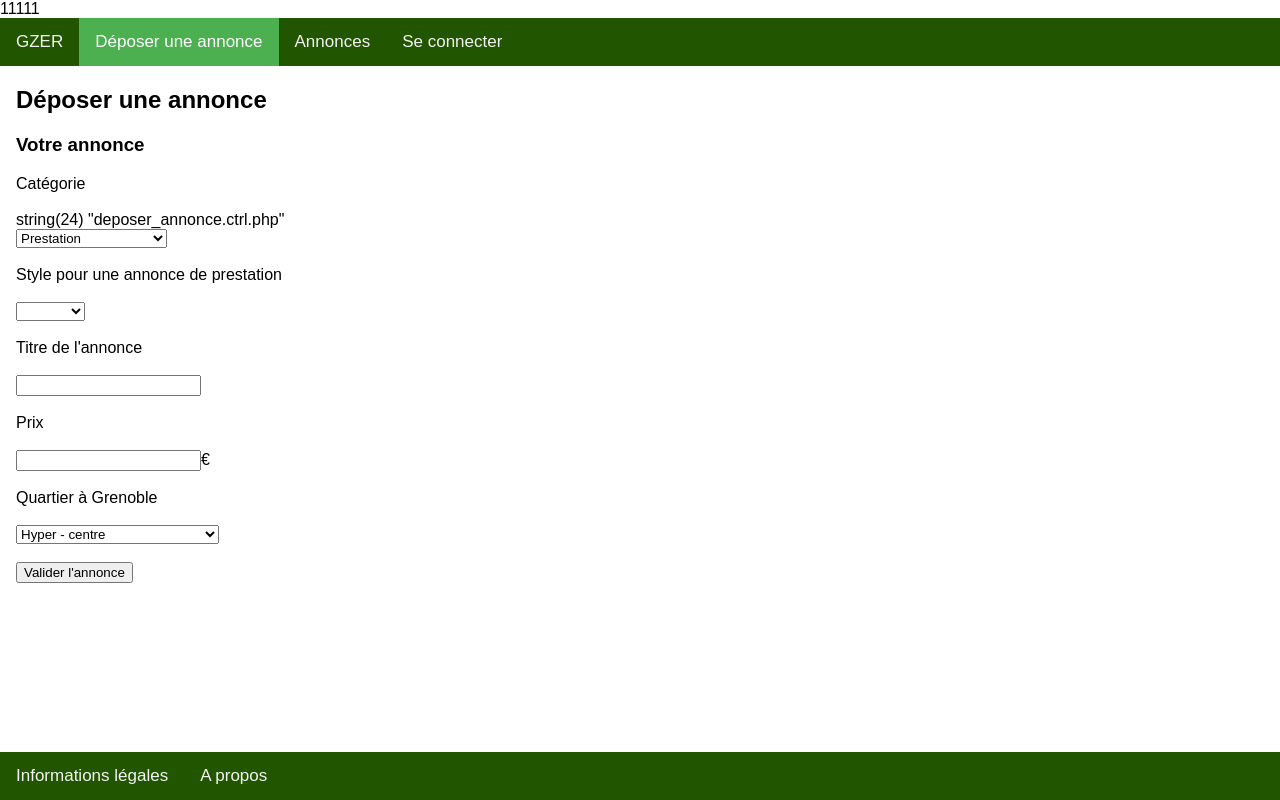
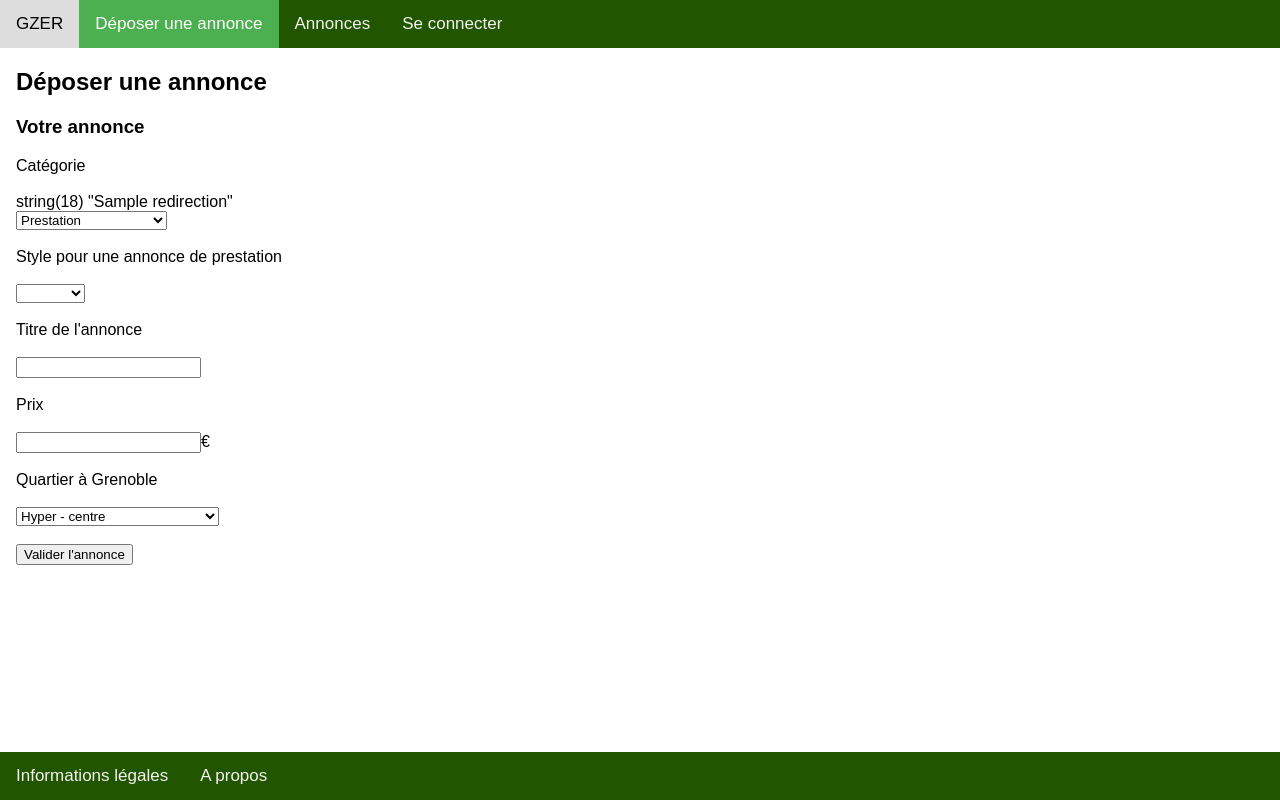
Before and after one commit to thorey1/GZER_PHP_IUT2, a PHP site: template view/deposer_annonce.view.php in a window 1280 px wide. Run offline with PHP 8.4, Linux system fonts and the light colour scheme; the template is opened without the code that fills it: most values are stand-ins (such as "Sample title", 1, 10 or a date in 2020).

Commit message:
commit 6

```diff
--- a/view/annonce_deposee.view.php
+++ b/view/annonce_deposee.view.php
@@ -19,7 +19,7 @@
   </div>
 
 
-  <?php prequire_once('../model/GzerDAO.class.php'); ?>
+  <?php require_once('../model/GzerDAO.class.php'); ?>
   <?php $config = parse_ini_file('../config/config.ini'); ?>
   <?php $DAO = new GzerDAO($config['database_path']); ?>
   <?php $DAO->insertAnnonce($num, $titre, $prix, $localisation, $auteur, $date, $categorie, $style); ?>
--- a/view/deposer_annonce.view.php
+++ b/view/deposer_annonce.view.php
@@ -1,4 +1,3 @@
-<?php echo isset($categorie); echo isset($style); echo isset($titre); echo isset($prix); echo isset($localisation);?>
 <!DOCTYPE html>
 <html lang="en" dir="ltr">
 <head>
@@ -26,12 +25,6 @@
     <h3>Votre annonce</h3>
     Catégorie
     <br><br>
-    <?php if ((isset($categorie) && $categorie == 'Prestation' && isset($style) && isset($titre) && isset($prix) && isset($localisation)) || (isset($categorie) && $categorie != 'Prestation' && isset($style) && $style == '' && isset($titre) && isset($prix) && isset($localisation))) { ?>
-    <?php  $redirection = "../view/annonce_deposee.view.php"; ?>
-    <?php } else { ?>
-    <?php  $redirection = "deposer_annonce.ctrl.php"; ?>
-    <?php } ?>
-
     <?php var_dump($redirection) ?>
 
     <form action="<?= $redirection ?>">
```
Also changed, not shown: controler/deposer_annonce.ctrl.php (+15 -0 lines), model/data/gzer.db.
